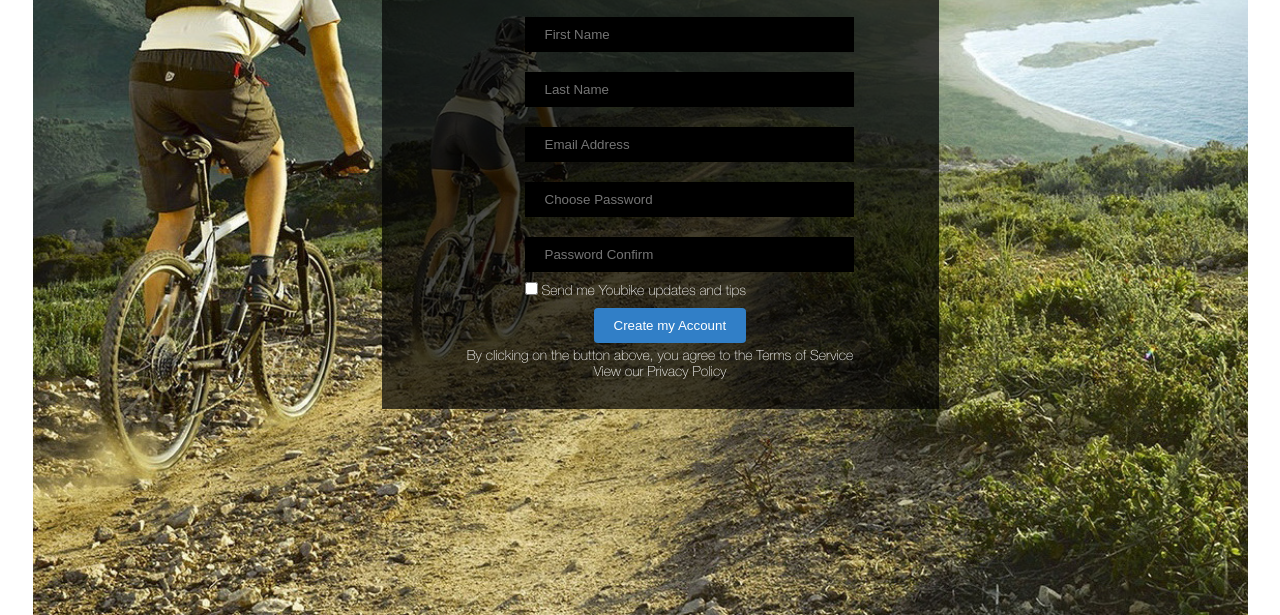
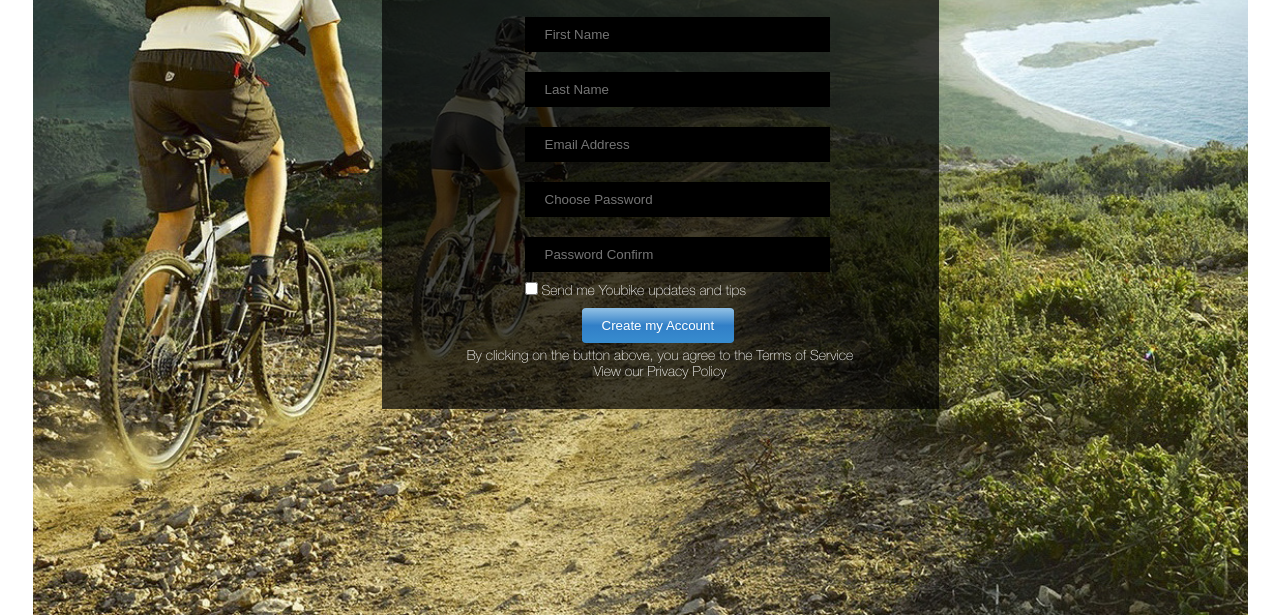
Before and after one commit to SvitlanaKozina/Goforit, a plain HTML site: page html5/index.html in a window 1280 px wide. Shown: the part 449-1064 px from the top of the page. Drawn offline with Linux system fonts and the light colour scheme.

Commit message:
Last version 23/02/2016 0.27

```diff
--- a/html5/css/style.css
+++ b/html5/css/style.css
@@ -22,7 +22,10 @@
     background: none;
     color: #317fc7;
     display: inline-block;
-    padding: 10px 50px 10px 40px;
+    padding: 10px 20px 10px 20px;
+}
+li:nth-child(1) {
+    margin-left: 280px;
 }
 li:nth-child(5) {
     border-right: 1px solid #317fc7;
@@ -35,6 +38,7 @@ li:nth-child(6) {
 li:nth-child(7) {
     color: white;
     background: #317fc7;
+    background:  #60a3d8 linear-gradient(#89bbe2, #60a3d8 50%, #378bce);
 }
 li:nth-child(6):before {
     content: url('../img/fl.png');
@@ -110,14 +114,15 @@ li:nth-child(5):hover {
     margin-top: 10px;
 }
 .b1 {
-    margin-left: 212px;
+    margin-left: 200px;
     margin-top: 10px;
     padding: 8px 20px 8px 20px;
     border-width: 2px 0;
     border-style: solid none;
-    border-color: #317fc7;
+    border-color: #378bce;
+    border-top-color: #89bbe2;
     border-radius: 4px;
-    background: #317fc7;
+    background: #317fc7 linear-gradient(#89bbe2, #317fc7 50%, #378bce);
     color: white;
     cursor: pointer;
 }
--- a/html5/index.html
+++ b/html5/index.html
@@ -44,11 +44,11 @@
                 </div>
                 <div class="boxform1_1">
                     <form action="/" method="post">
-                    <input type="text" size="34" class="inp" name="First Name" required placeholder="First Name"><br>
-                    <input type="text" size="34" class="inp" name="Last Name" placeholder="Last Name" required><br>
-                    <input type="text" size="34" class="inp" name="Email Address" placeholder="Email Address" required><br>
-                    <input type="password" size="34" class="inp" name="Choose Password" placeholder="Choose Password" required><br>
-                    <input type="password" size="34" class="inp" name="Password Confirm" placeholder="Password Confirm" required><br>
+                    <input type="text" size="31" class="inp" name="First Name" placeholder="First Name" required><br>
+                    <input type="text" size="31" class="inp" name="Last Name" placeholder="Last Name" required><br>
+                    <input type="email" size="31" class="inp" name="Email Address" placeholder="Email Address" required><br>
+                    <input type="password" size="31" class="inp" name="Choose Password" placeholder="Choose Password" required><br>
+                    <input type="password" size="31" class="inp" name="Password Confirm" placeholder="Password Confirm" required><br>
                     <input type="checkbox" class="che" id="y">
                     <label for="y">Send me Youbike updates and tips</label><br>
                     <button type="submit" class="b1"> Create my Account </button>
```
